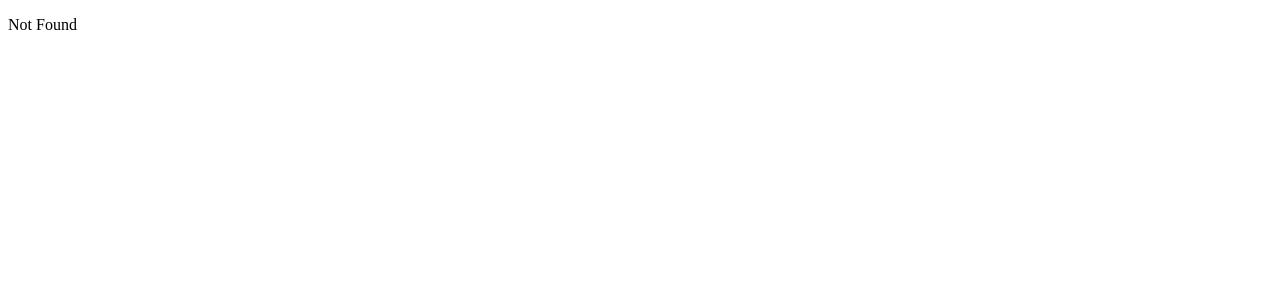
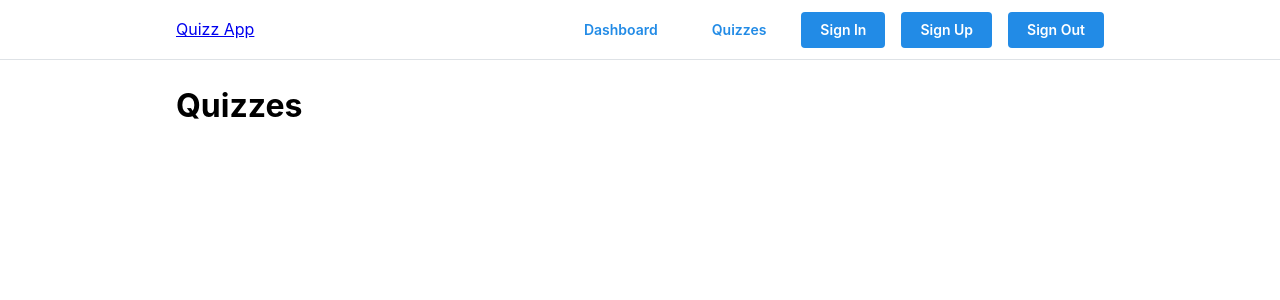
Before and after one commit to mustaphaboudouch/realtime-quiz, a React (Vite) app in the folder client/: page /quizzes in a window 1280 px wide. Shown: the top 300 px of the page. Built offline with nearby package versions, Linux system fonts and the light colour scheme.

Commit message:
ci: setup mantine ui and post css

```diff
--- /dev/null
+++ b/client/postcss.config.cjs
@@ -0,0 +1,14 @@
+module.exports = {
+	plugins: {
+		'postcss-preset-mantine': {},
+		'postcss-simple-vars': {
+			variables: {
+				'mantine-breakpoint-xs': '36em',
+				'mantine-breakpoint-sm': '48em',
+				'mantine-breakpoint-md': '62em',
+				'mantine-breakpoint-lg': '75em',
+				'mantine-breakpoint-xl': '88em',
+			},
+		},
+	},
+};
--- a/client/src/layouts/app-layout.tsx
+++ b/client/src/layouts/app-layout.tsx
@@ -1,13 +1,22 @@
 import { Outlet, createRoute } from '@tanstack/react-router';
+import { AppShell, Container } from '@mantine/core';
 import { RootLayoutRoute } from './root-layout';
 import { Navbar } from './navbar';
 
 const AppLayout = () => {
 	return (
-		<>
-			<Navbar />
-			<Outlet />
-		</>
+		<AppShell header={{ height: 60 }}>
+			<AppShell.Header>
+				<Container h='100%'>
+					<Navbar />
+				</Container>
+			</AppShell.Header>
+			<AppShell.Main>
+				<Container>
+					<Outlet />
+				</Container>
+			</AppShell.Main>
+		</AppShell>
 	);
 };
 
--- a/client/src/layouts/auth-layout.tsx
+++ b/client/src/layouts/auth-layout.tsx
@@ -1,13 +1,22 @@
 import { Outlet, createRoute } from '@tanstack/react-router';
+import { AppShell, Container } from '@mantine/core';
 import { RootLayoutRoute } from './root-layout';
 import { Navbar } from './navbar';
 
 const AuthLayout = () => {
 	return (
-		<>
-			<Navbar />
-			<Outlet />
-		</>
+		<AppShell header={{ height: 60 }}>
+			<AppShell.Header>
+				<Container h='100%'>
+					<Navbar />
+				</Container>
+			</AppShell.Header>
+			<AppShell.Main>
+				<Container>
+					<Outlet />
+				</Container>
+			</AppShell.Main>
+		</AppShell>
 	);
 };
 
--- a/client/src/layouts/navbar.tsx
+++ b/client/src/layouts/navbar.tsx
@@ -1,20 +1,27 @@
 import { Link } from '@tanstack/react-router';
+import { Button, Group } from '@mantine/core';
 import { SignOutButton } from './sign-out-button';
 
 const Navbar = () => {
 	return (
-		<nav>
-			<Link to='/' preload={false}>
-				Dashboard
-			</Link>
-			<Link to='/sign-in' preload={false}>
-				Sign In
-			</Link>
-			<Link to='/sign-up' preload={false}>
-				Sign Up
-			</Link>
-			<SignOutButton />
-		</nav>
+		<Group align='center' justify='space-between' h='100%'>
+			<Link to='/'>Quizz App</Link>
+			<Group align='center' h='100%'>
+				<Button variant='subtle' component={Link} to='/'>
+					Dashboard
+				</Button>
+				<Button variant='subtle' component={Link} to='quizzes'>
+					Quizzes
+				</Button>
+				<Button component={Link} to='/sign-in'>
+					Sign In
+				</Button>
+				<Button component={Link} to='/sign-up'>
+					Sign Up
+				</Button>
+				<SignOutButton />
+			</Group>
+		</Group>
 	);
 };
 
--- a/client/src/layouts/sign-out-button.tsx
+++ b/client/src/layouts/sign-out-button.tsx
@@ -1,5 +1,7 @@
+import { Button } from '@mantine/core';
+
 const SignOutButton = () => {
-	return <button>Sign out</button>;
+	return <Button>Sign Out</Button>;
 };
 
 export { SignOutButton };
--- /dev/null
+++ b/client/src/pages/quiz.tsx
@@ -0,0 +1,18 @@
+import { createRoute } from '@tanstack/react-router';
+import { AppLayoutRoute } from '../layouts/app-layout';
+
+const Quiz = () => {
+	return (
+		<div>
+			<h1>Quiz</h1>
+		</div>
+	);
+};
+
+const QuizRoute = createRoute({
+	path: '/quizzes/$id',
+	getParentRoute: () => AppLayoutRoute,
+	component: Quiz,
+});
+
+export { QuizRoute };
--- /dev/null
+++ b/client/src/pages/quizzes.tsx
@@ -0,0 +1,18 @@
+import { createRoute } from '@tanstack/react-router';
+import { AppLayoutRoute } from '../layouts/app-layout';
+
+const Quizzes = () => {
+	return (
+		<div>
+			<h1>Quizzes</h1>
+		</div>
+	);
+};
+
+const QuizzesRoute = createRoute({
+	path: '/quizzes',
+	getParentRoute: () => AppLayoutRoute,
+	component: Quizzes,
+});
+
+export { QuizzesRoute };
--- a/client/src/router.tsx
+++ b/client/src/router.tsx
@@ -10,10 +10,12 @@ import { AppLayoutRoute } from './layouts/app-layout';
 import { SignInRoute } from './pages/sign-in';
 import { SignUpRoute } from './pages/sign-up';
 import { DashboardRoute } from './pages/dashboard';
+import { QuizzesRoute } from './pages/quizzes';
+import { QuizRoute } from './pages/quiz';
 
 const routes = RootLayoutRoute.addChildren([
 	AuthLayoutRoute.addChildren([SignInRoute, SignUpRoute]),
-	AppLayoutRoute.addChildren([DashboardRoute]),
+	AppLayoutRoute.addChildren([DashboardRoute, QuizzesRoute, QuizRoute]),
 ]);
 
 const router = createRouter({
```
Also changed, not shown: client/package.json (+7 -0 lines), client/src/main.tsx (+8 -4 lines), client/src/styles/globals.css (deleted), 1 other file (tests, documents, lock files or other folders).
